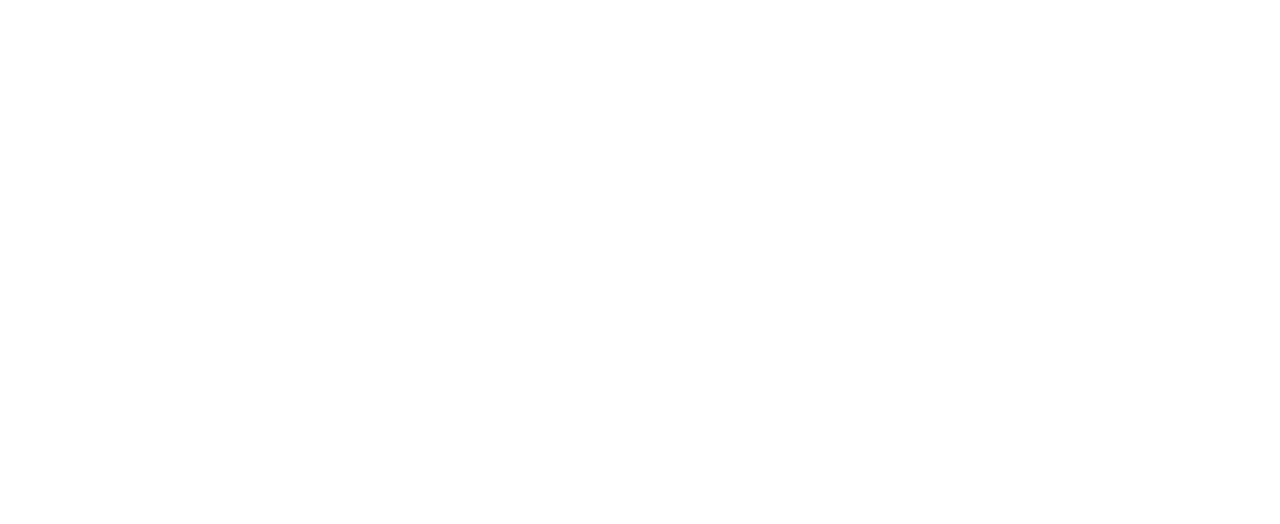
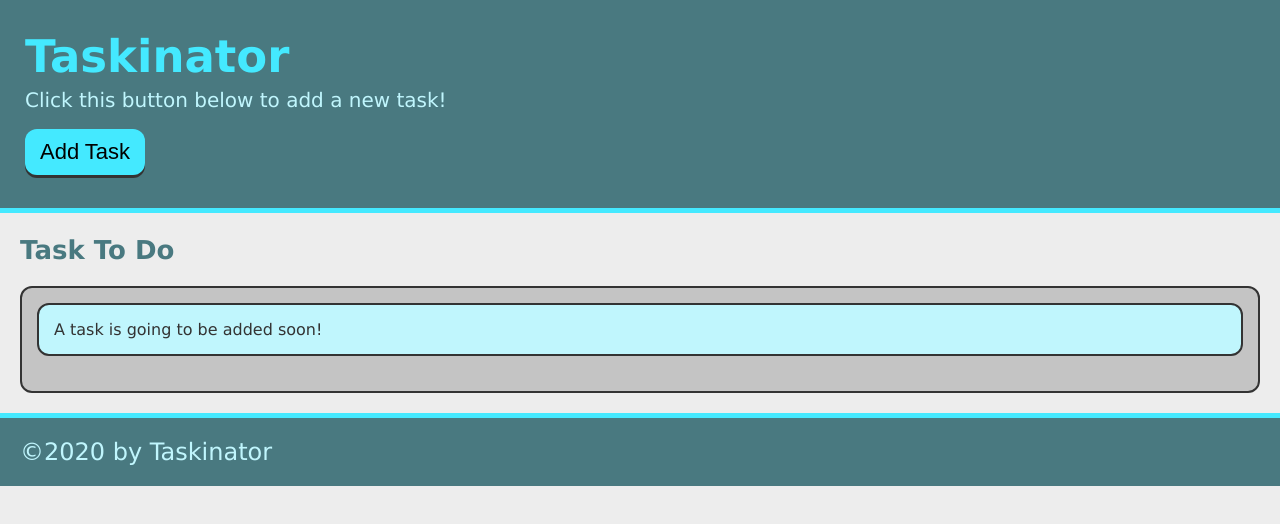
Before and after one commit to rhw-git/taskinator, a plain HTML site: page index.html in a window 1280 px wide. Drawn offline with Linux system fonts and the light colour scheme.

Commit message:
constructed html structure

```diff
--- a/index.html
+++ b/index.html
@@ -5,8 +5,31 @@
     <meta name="viewport" content="width=device-width, initial-scale=1.0">
     <meta http-equiv="X-UA-compatible" content = "ie=edge">
     <title>Taskinator</title>
+    <link rel="stylesheet" href="./assets/css/style.css">
 </head>
 <body>
-
+    <!--header starts here-->
+    <header>
+        <h1 class="page-title">Taskinator</h1>
+        <p>Click this button below to add a new task!</p>
+        <button class="btn">Add Task</button>
+    </header>
+    <!--header ends here-->
+    <!--main section starts here-->
+    <main>
+        <section class="task-list-wrapper">
+            <h2 class="list-title">Task To Do</h2>
+            <ul class="task-list">
+                <li class="task-item">A task is going to be added soon!</li>
+            </ul>
+        </section>
+    </main>
+    <!--main section ends here-->
+    <!--footer starts here-->
+    <footer>
+        &copy;2020 by Taskinator
+    </footer>
+    <!--footer ends here-->
+    <script src="./assets/js/script.js"></script>
 </body>
 </html>
```
Also changed, not shown: assets/js/script.js (added).
